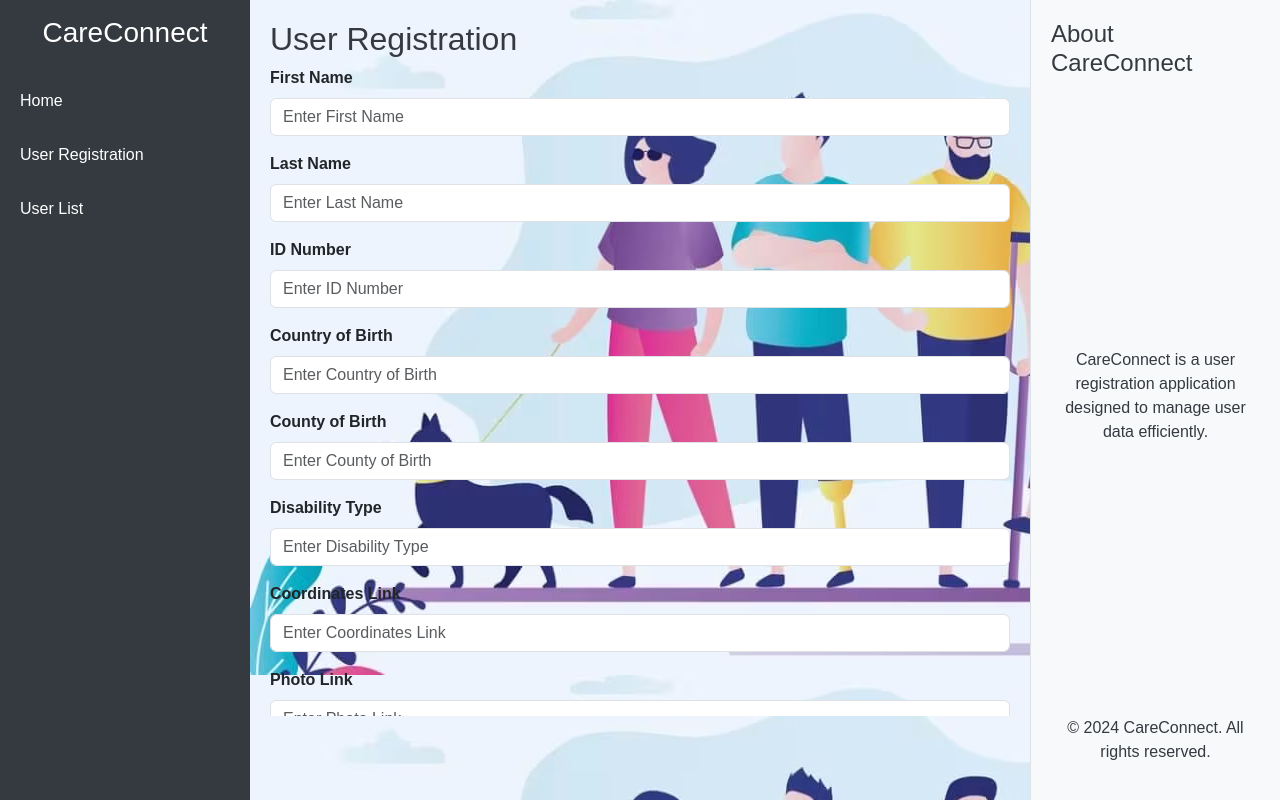
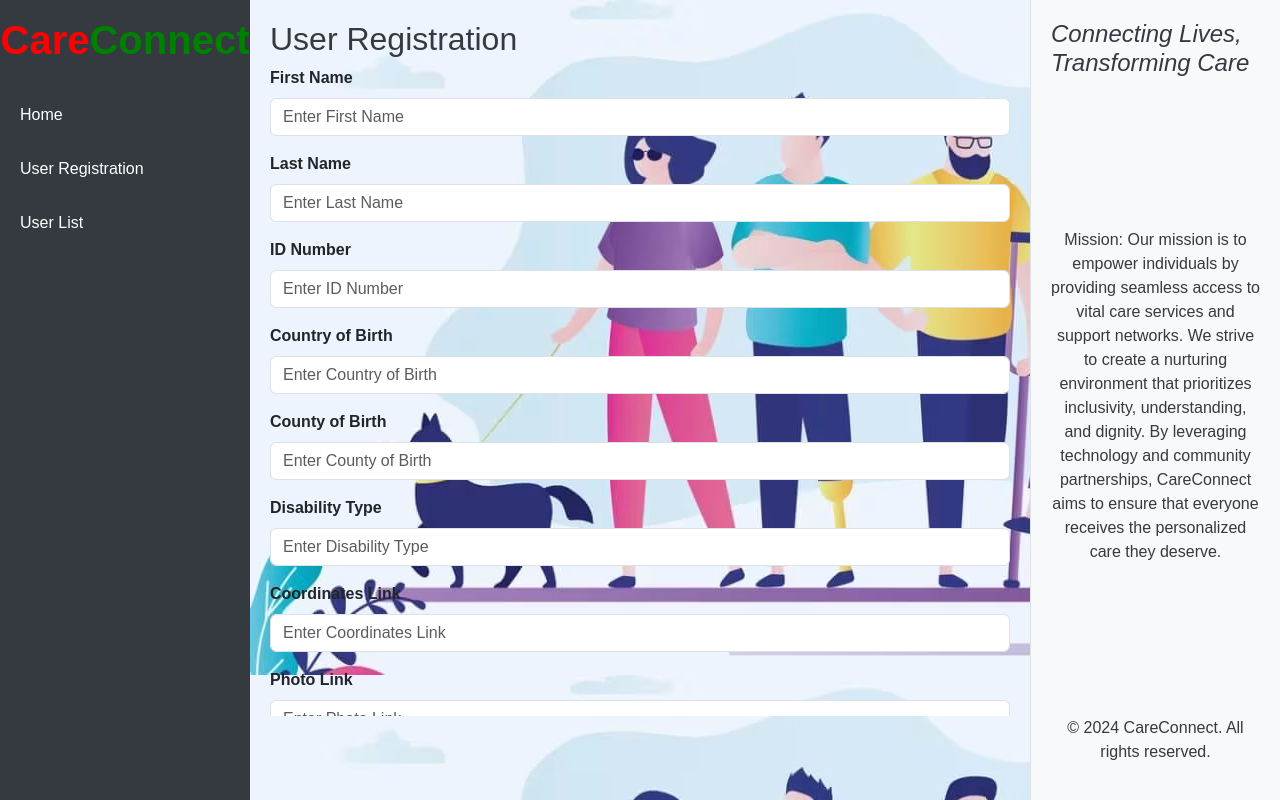
Before and after one commit to BettKev/CareConnect, a plain HTML site: page index.html in a window 1280 px wide. Drawn offline with nearby package versions, Linux system fonts and the light colour scheme.

Commit message:
updated mission statement

```diff
--- a/index.html
+++ b/index.html
@@ -14,7 +14,11 @@
 
     <!-- Sidebar Menu -->
     <div class="sidebar">
-        <h3 class="text-center py-3">CareConnect</h3>
+        <h1 class="text-center py-3">
+            <strong>
+                <span style="color: red;">Care</span><span style="color: green;">Connect</span>
+            </strong>
+        </h1>
         <a href="#" id="nav-home">Home</a>
         <a href="#" id="nav-registration">User Registration</a>
         <a href="#" id="nav-users">User List</a>
@@ -83,8 +87,12 @@
 
     <!-- Right Sidebar -->
     <div class="right-sidebar">
-        <h4>About CareConnect</h4>
-        <p>CareConnect is a user registration application designed to manage user data efficiently.</p>
+        <h4><i>Connecting Lives, Transforming Care</i></h4>
+
+        <p>
+            Mission: Our mission is to empower individuals by providing seamless access to vital care services and support networks. We strive to create a nurturing environment that prioritizes inclusivity, understanding, and dignity. By leveraging technology and community partnerships, CareConnect aims to ensure that everyone receives the personalized care they deserve.
+
+        </p>
         <div class="mt-auto text-center">
             <p>&copy; 2024 CareConnect. All rights reserved.</p>
         </div>
```
